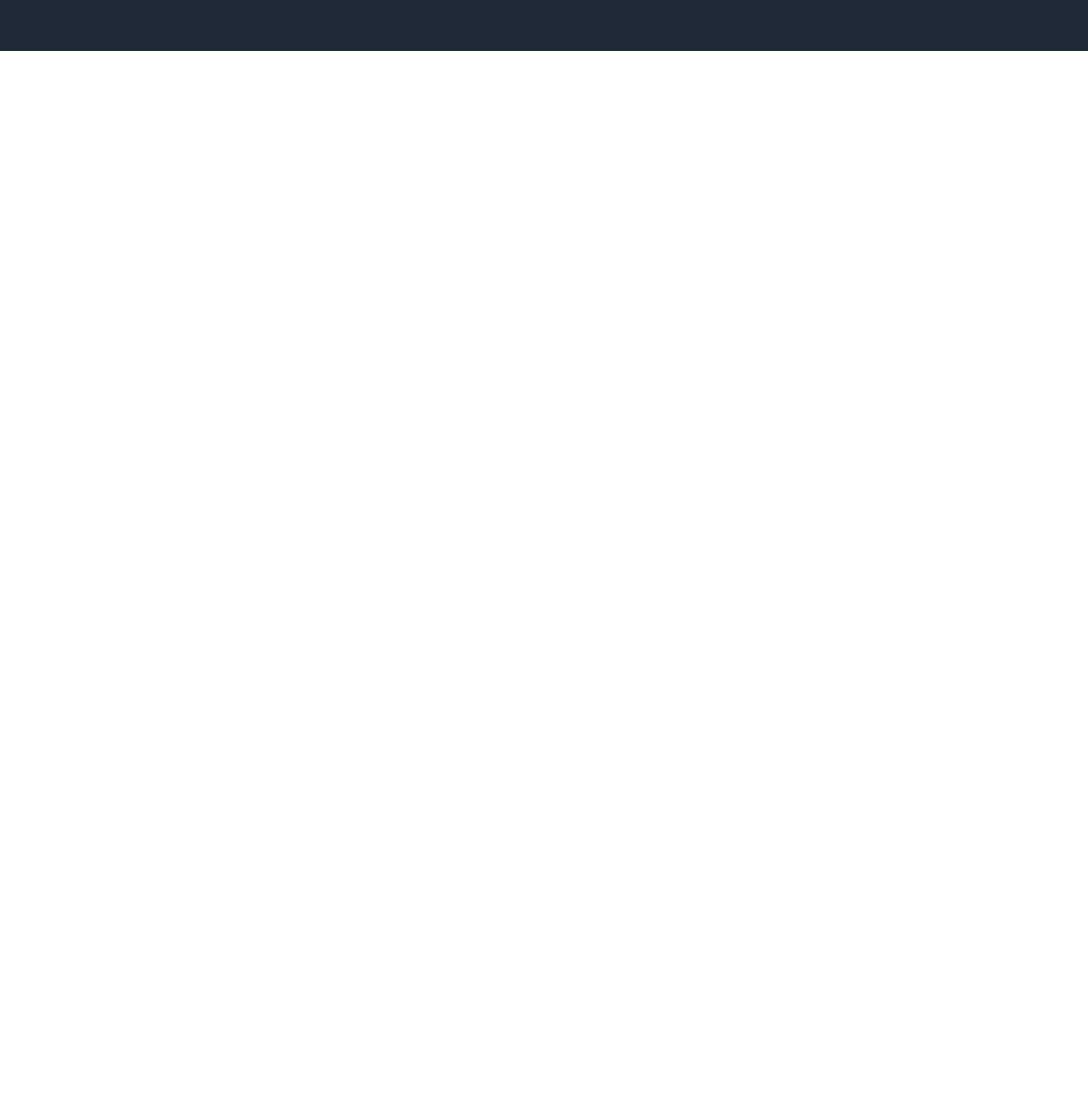
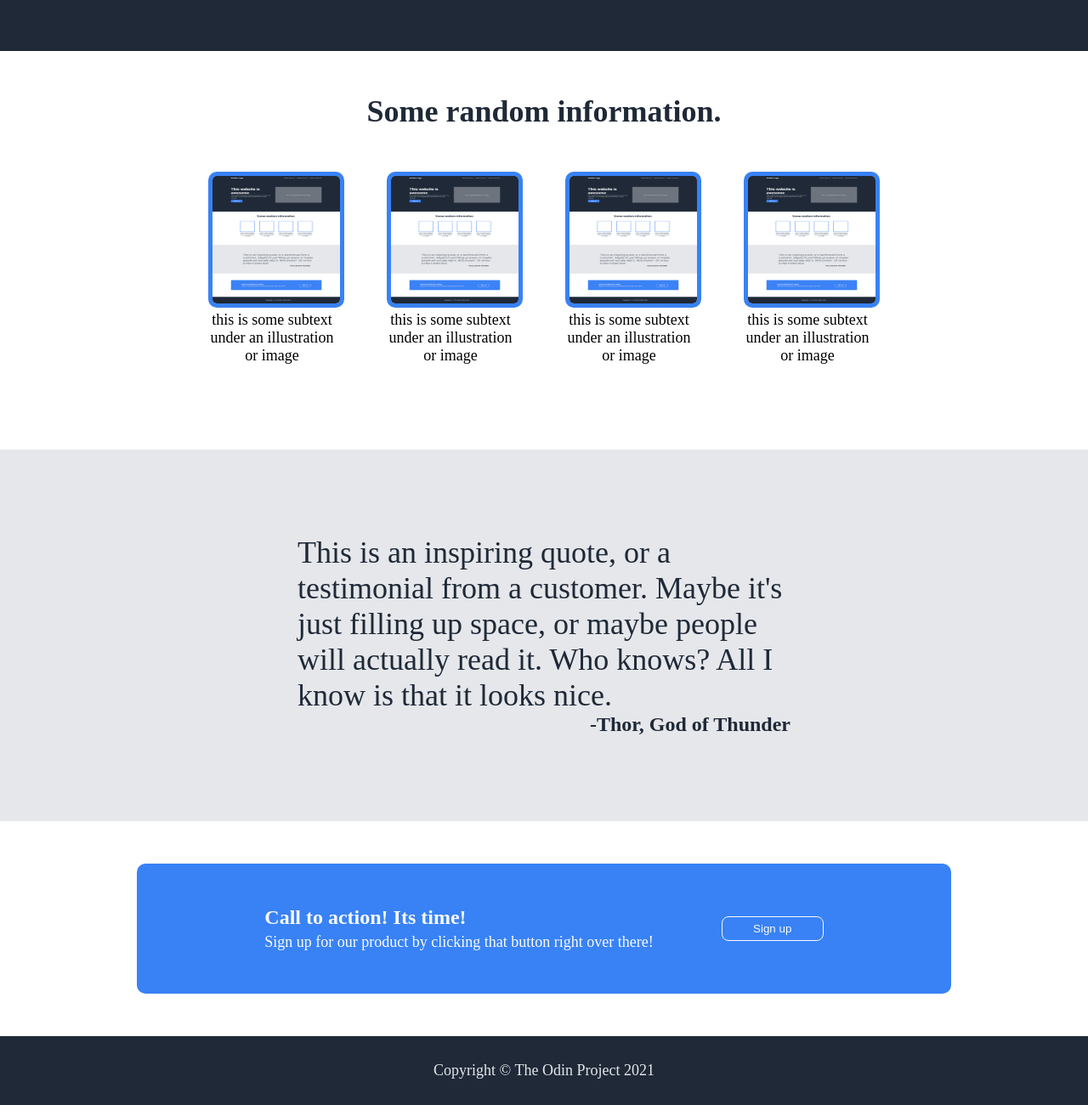
Before and after one commit to smojumder99/landing-page, a plain HTML site: page index.html in a window 1280 px wide. Shown: the part 518-1818 px from the top of the page at 85% size. Before the commit the page ends 800 px from the top, so only its background shows below. Drawn offline with Linux system fonts and the light colour scheme.

Commit message:
Create an webpage that matches the given design by T-O-P

```diff
--- a/index.html
+++ b/index.html
@@ -37,24 +37,71 @@
 
 <!-- 2nd section -->
 
+<div class="information">
+    <div class="info-header">Some random information.</div>
+
+
+    <div class="info-content">
+
+    <div class="infogroup-1">
+    <img src="./landing page.png" alt="image-1">
+    <div class="info-text1">this is some subtext under an illustration or image</div>
+    </div>
+
+    <div class="infogroup-2">
+    <img src="./landing page.png" alt="image-2">
+    <div class="info-text2">this is some subtext under an illustration or image</div>
+    </div>
+
+    <div class="infogroup-3">
+    <img src="./landing page.png" alt="image-3">
+    <div class="info-text3">this is some subtext under an illustration or image</div>
+    </div>
+
+    <div class="infogroup-4">
+    <img src="./landing page.png" alt="image-4">
+    <div class="info-text4">this is some subtext under an illustration or image</div>
+    </div>
+
+    </div>
+
+</div>
 
 
 
+<!-- 3rd section -->
+
+
+<div class="quote-section">
+<div class="quote-text">
+    This is an inspiring quote, or a testimonial from a customer.
+    Maybe it's just filling up space, or maybe people will actually read it.
+    Who knows? All I know is that it looks nice.
+<div class="quote-author">-Thor, God of Thunder</div>
+</div>
+</div>
 
 
 
+<!-- 4th section -->
+
+<div class="call-to-action">
 
 
+<div class="cta-content">
+<div class="cta-left">
+<div class="cta-header"> Call to action! Its time!</div>
+<div class="cta-subtext">Sign up for our product by clicking that button right over there!</div>
+</div>
+
+<button class="cta-button">Sign up</button>
+</div>
+</div>
 
 
+<!-- 5th section -->
 
-
-
-
-
-
-
-
+<div class="footer"> Copyright &copy; The Odin Project 2021</div>
 
 </body>
 </html>
--- a/style.css
+++ b/style.css
@@ -3,7 +3,6 @@
 
 
 /* General + 1st section */
-
 
 body{
     margin: 0;
@@ -79,17 +78,139 @@ text-align: center;
 button {
     cursor: pointer;
     border-radius: 8px;
-    padding: 8px 16px;
+    padding: 6px 16px;
     background: #3882f6;
 }
 
 .header-button  {
   border: 1px solid #3882f6;
   color: white;
-  width: 100px;
+  width: 120px;
 
 }
 
 
 
 /* 2nd section */
+
+.information{
+    display: flex;
+    /* justify-content: center; */
+    align-items: center;
+    flex-direction: column;
+    padding-top: 50px;
+    padding-bottom: 100px;
+    padding-left: 150px;
+    padding-right: 150px;
+}
+
+.info-header{
+    font-size: 36px;
+    font-weight: 900;
+    color: #1f2937 ;
+    margin-bottom: 50px;
+}
+
+.info-content{
+    display: flex;
+    align-items: center;
+    justify-content: center;
+    gap: 50px;
+
+}
+
+.infogroup1, .infogroup2, .infogroup3, .infogroup4{
+    align-content: center;
+    max-width: 150px;
+}
+
+.info-text1, .info-text2, .info-text3, .info-text4{
+    text-align: center;
+    font-size: 18px;
+    width: 150px;
+
+}
+
+.info-content img{
+    border: 5px solid #3882f6;
+    border-radius: 10px;
+    width: 150px;
+    height: 150px;
+}
+
+
+
+
+ /* 3rd section */
+
+ .quote-section{
+    display: flex;
+    flex-direction: column;
+    justify-content: center;
+    background-color: #e5e7eb;
+    padding: 100px 350px;
+
+ }
+
+
+ .quote-text{
+    font-size: 36px;
+    font-weight: 300;
+    color: #1f2937;
+ }
+
+ .quote-author{
+    font-size: 24px;
+    font-weight: 900;
+    text-align: right;
+ }
+
+
+
+
+ /* 4th section */
+
+ .call-to-action{
+    padding:  50px 80px;
+    justify-content: center;
+    display: flex;
+    color: #f9faf8;
+ }
+
+ .cta-content{
+    display: flex;
+    align-items: center;
+    column-gap: 80px;
+    padding: 50px 150px;
+    background-color: #3882f6;
+    border-radius: 10px;
+ }
+
+ .cta-header{
+    font-size: 24px;
+    margin-bottom: 5px;
+    font-weight: 700;
+ }
+
+ .cta-subtext{
+    font-size: 18px;
+ }
+
+ button.cta-button{
+  border: 1px solid #f9faf8;
+  color: #f9faf8;
+  width: 120px;
+ }
+
+
+
+
+ /* 5th section */
+
+.footer{
+    padding: 30px;
+    background-color: #1f2937;
+    font-size: 18px;
+    color: #e5e7eb;
+    text-align: center;
+}
```
Also changed, not shown: LP-details.png (added), landing page.png (added).
